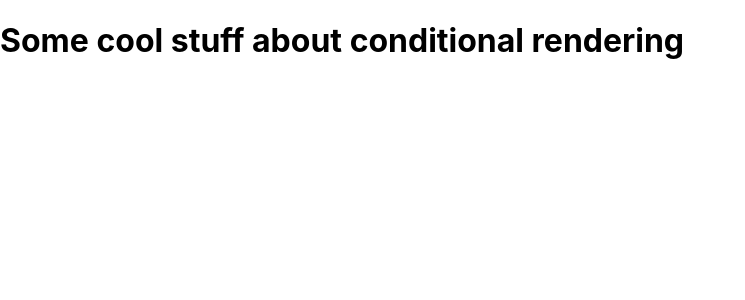
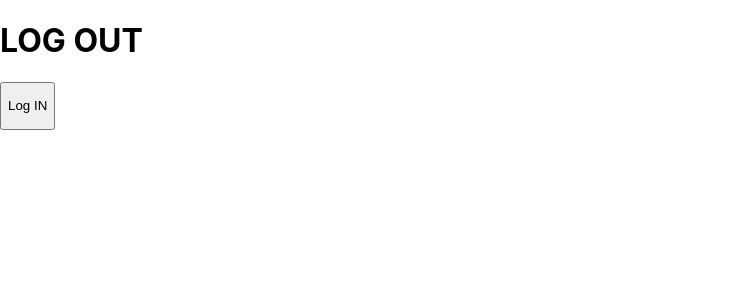
Before and after one commit to Kuzevych/habr_React, a React (Create React App) app: page / in a window 1280 px wide. Shown: the top 300 px of the page, without its empty margins (0-745 px from the left). Built offline with nearby package versions, Linux system fonts and the light colour scheme.

Commit message:
lesson 21 - conditional rendering part 2 - done

```diff
--- a/src/Lesson.js
+++ b/src/Lesson.js
@@ -1,29 +1,21 @@
 import React, {Component} from 'react';
-import Conditional from './components/Conditional'
 class Lesson extends Component {
     constructor(){
         super()
         this.state = {
-            isLoading: true
+            unreadMessages: [
+                "Call your mom!",
+                "New spam email available. All links are definitely safe to click.",
+            ]
         }
     }
-       componentDidMount() {
-            setTimeout(()=>{
-                this.setState({
-                        isLoading: false
-                })
-            },4000)
-       }
-
 
     render() {
-
         return (
             <div>
                 {
-                    this.state.isLoading ?
-                        <h1>Loading....</h1>:
-                        <Conditional />
+                    this.state.unreadMessages.length > 0 &&
+                     <h2>You have {this.state.unreadMessages.length} unread messages!</h2>
                 }
             </div>
         );
--- /dev/null
+++ b/src/components/Renreding.js
@@ -0,0 +1,40 @@
+import React, {Component} from 'react';
+
+
+class Renreding extends Component {
+    constructor(){
+        super()
+        this.state = {
+            isIn: false
+        }
+    }
+    changeLog = () => {
+        this.setState(prevState=> {
+            return {
+                isIn: !prevState.isIn
+            }
+            }
+        )
+    }
+    render() {
+        return (
+            <div>
+                {
+                    this.state.isIn ?
+                        <h1>LOG IN</h1>:
+                        <h1>LOG OUT</h1>
+                }
+                <button onClick={this.changeLog}>
+                    {
+                        this.state.isIn?
+                            <p>Log Out</p> :
+                            <p>Log IN</p>
+                    }
+                </button>
+            </div>
+        );
+    }
+}
+
+
+export default Renreding;
--- a/src/index.js
+++ b/src/index.js
@@ -1,11 +1,12 @@
 import React from 'react';
 import ReactDOM from 'react-dom';
 import './index.css';
-import Lesson from './Lesson'
+//import Lesson from './Lesson'
+import Rendering from './components/Renreding'
 //import App from "./App"
 
 ReactDOM.render(
-    <Lesson />,
+    <Rendering />,
     document.getElementById("root")
 )
 
```
